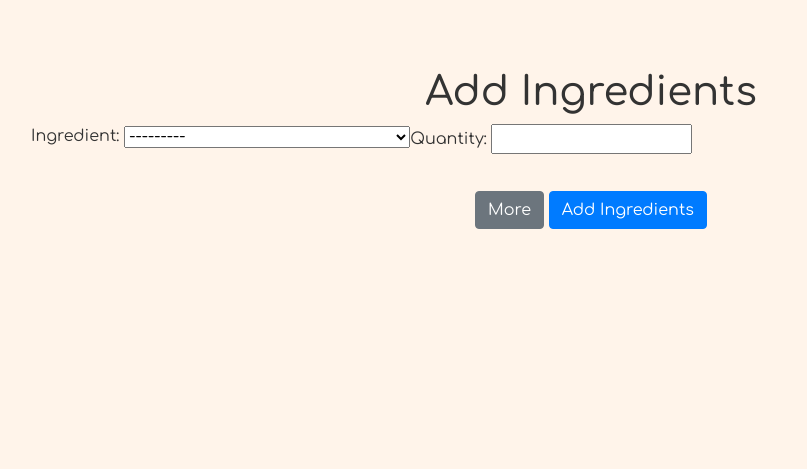
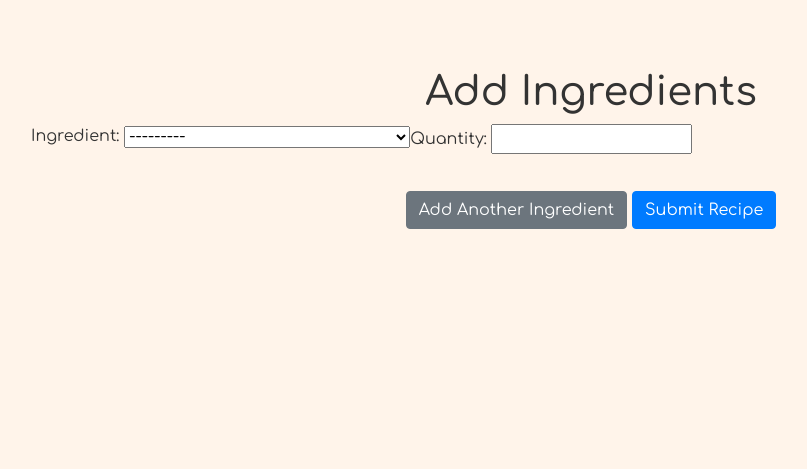
Before and after one commit to UCCS-CS4300-5300/Group1-fall2024, a Django app: page /add-ingredients/3/ in a window 1280 px wide. Shown: the part 134-603 px from the top of the page, without its empty margins (49-856 px from the left). Run offline with Django 4.2, Linux system fonts and the light colour scheme; data comes from the database, SQL or seed files in the repository; parts of the project's set-up code (start-up, migrations or seed data) failed here and were passed over; some libraries are stand-ins or nearby versions.

Commit message:
last small fix

```diff
--- a/cookapp/templates/cookapp/add_ingredients.html
+++ b/cookapp/templates/cookapp/add_ingredients.html
@@ -16,8 +16,8 @@
             {% endfor %}
         </div>
 
-        <button type="button" id="add-more-button" class="btn btn-secondary mt-3">More</button>
-        <button type="submit" class="btn btn-primary mt-3">Add Ingredients</button>
+        <button type="button" id="add-more-button" class="btn btn-secondary mt-3">Add Another Ingredient</button>
+        <button type="submit" class="btn btn-primary mt-3">Submit Recipe</button>
     </form>
 </div>
 
```
